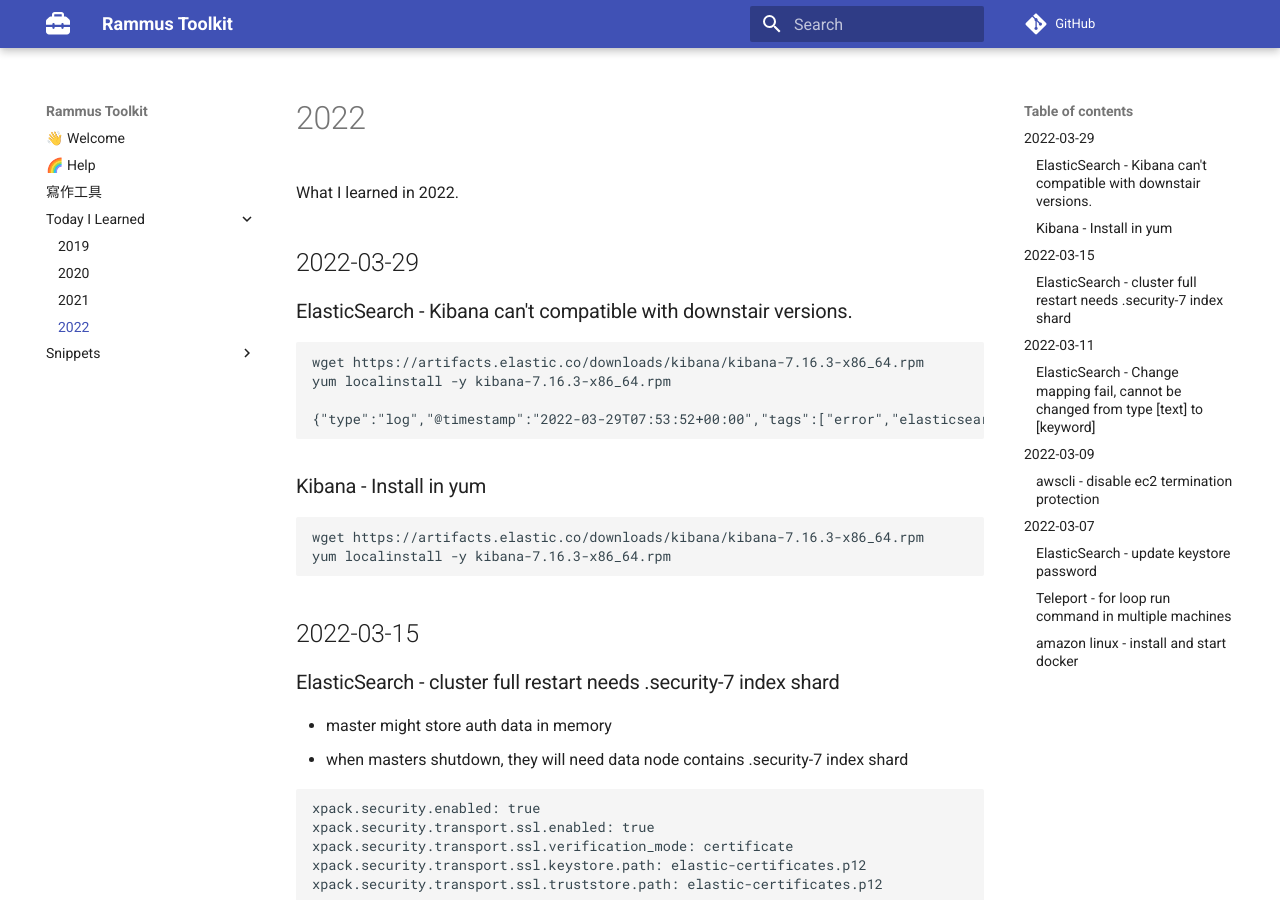
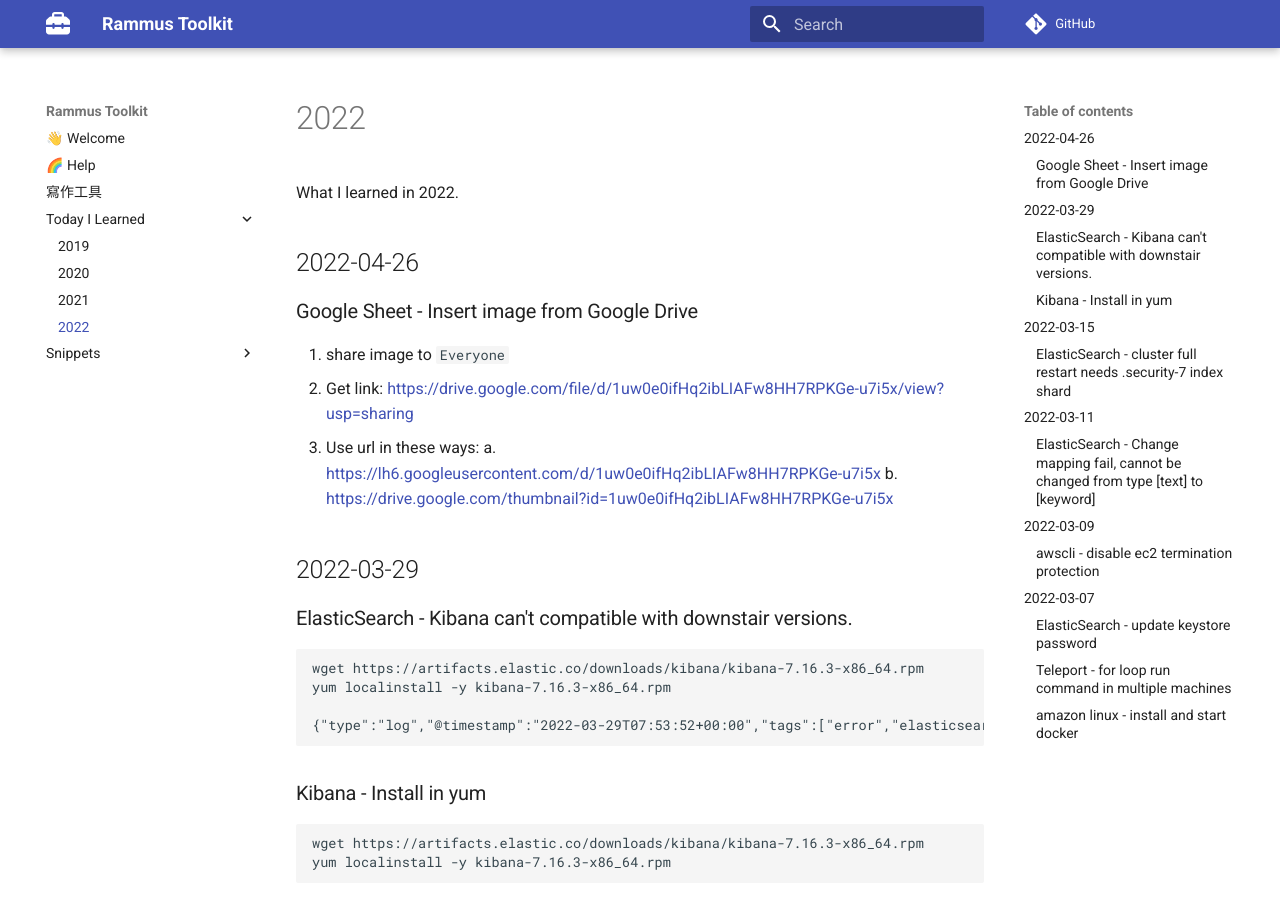
Before and after one commit to RammusXu/toolkit, an MkDocs documentation site: the page built from docs/Today-I-Learned/2022.md, in a window 1280 px wide and 900 px high. Built offline with MkDocs 1.6.1 and Material for MkDocs 9.7.7, drawn with Linux system fonts in a browser that asks for light colours; comment, search, counter and statistics services are not loaded.

Commit message:
### Google Sheet - Insert image from Google Drive

```diff
--- a/docs/Today-I-Learned/2022.md
+++ b/docs/Today-I-Learned/2022.md
@@ -1,6 +1,14 @@
 
 What I learned in 2022.
 
+
+## 2022-04-26
+### Google Sheet - Insert image from Google Drive
+1. share image to `Everyone`
+2. Get link: https://drive.google.com/file/d/1uw0e0ifHq2ibLIAFw8HH7RPKGe-u7i5x/view?usp=sharing
+3. Use url in these ways:
+   a. https://lh6.googleusercontent.com/d/1uw0e0ifHq2ibLIAFw8HH7RPKGe-u7i5x
+   b. https://drive.google.com/thumbnail?id=1uw0e0ifHq2ibLIAFw8HH7RPKGe-u7i5x
 
 ## 2022-03-29
 ### ElasticSearch - Kibana can't compatible with downstair versions.
```
